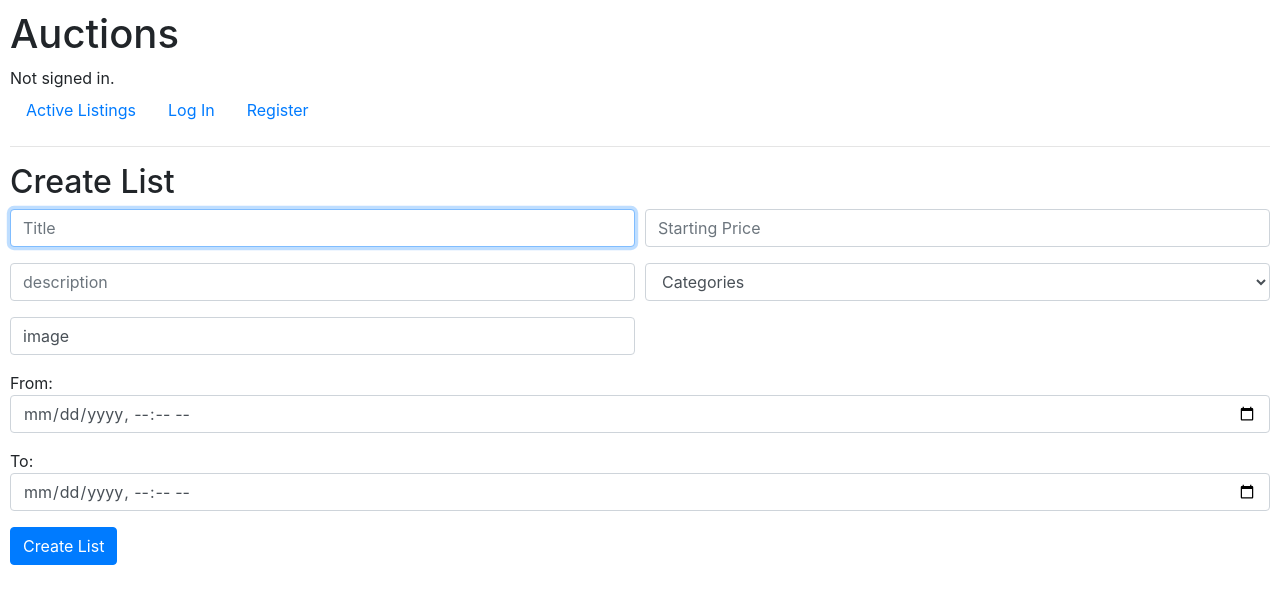
After one commit to abedashi/e-commerce, a Django app: page /createList in a window 1280 px wide. The commit adds this page. Shown: the top 604 px of the page. Run offline with Django 3.2, Linux system fonts and the light colour scheme; some libraries are stand-ins or nearby versions.

Commit message:
create List

```diff
--- a/commerce/auctions/static/auctions/styles.css
+++ b/commerce/auctions/static/auctions/styles.css
@@ -1,3 +1,17 @@
 body {
     padding: 10px;
 }
+.container-create-form {
+    display: flex;
+    gap: 10px;
+}
+.right {
+    display: flex;
+    flex-direction: column;
+    flex: 1;
+}
+.left {
+    display: flex;
+    flex-direction: column;
+    flex: 1;
+}
--- /dev/null
+++ b/commerce/auctions/templates/auctions/createList.html
@@ -0,0 +1,53 @@
+{% extends "auctions/layout.html" %}
+
+{% block title %}
+    Create List
+{% endblock %}
+
+{% block body %}
+    <h2>Create List</h2>
+
+    <form action="{% url 'createList' %}" method="post">
+        <div class="container-create-form">
+            {% csrf_token %}
+            <div class="left">
+                <div class="mb-3">
+                    <input type="text" class="form-control" value="{{ title }}" name="title" placeholder="Title" autocomplete="off" autofocus required>
+                </div>
+                <div class="mb-3">
+                    <input type="text" class="form-control" value="{{ description }}" name="description" placeholder="description" autocomplete="off" required>
+                </div>
+                <div class="mb-3">
+                    <input type="url" class="form-control" value="image" name="url" placeholder="Image URL" autocomplete="off" required>
+                </div>
+            </div>
+            <div class="right">
+                <div class="mb-3">
+                    <input type="number" class="form-control" value="startPrice" name="price" placeholder="Starting Price" autocomplete="off" required>
+                </div>
+                <div class="mb-3">
+                    <select class="form-control" name="categories" required>
+                        <option value="Categories">Categories</option>
+                        {% for category in CATEGORIES %}
+                            <option value="{{ category }}">{{ category }}</option>
+                        {% endfor %}
+                    </select>
+                </div>
+                <div class="mb-3">
+                    <p style="color: red">{% if message %} {{ message }} {% endif %}</p>
+                </div>
+            </div>
+        </div>
+        <div>
+            From:
+            <div class="mb-3">
+                <input type="datetime-local" class="form-control" value="{{ startBid }}" name="startBid" required>
+            </div>
+            To:
+            <div class="mb-3">
+                <input type="datetime-local" class="form-control" value="{{ endBid }}" name="endBid" required>
+            </div>
+        </div>
+        <input type="submit" class="btn btn-primary" value="Create List">
+    </form>
+{% endblock %}
--- a/commerce/auctions/templates/auctions/layout.html
+++ b/commerce/auctions/templates/auctions/layout.html
@@ -21,6 +21,15 @@
                 <a class="nav-link" href="{% url 'index' %}">Active Listings</a>
             </li>
             {% if user.is_authenticated %}
+                <li>
+                    <a class="nav-link">Categories</a>
+                </li>
+                <li>
+                    <a class="nav-link">Watchlist</a>
+                </li>
+                <li>
+                    <a class="nav-link" href="{% url 'createList' %}">Create Listing</a>
+                </li>
                 <li class="nav-item">
                     <a class="nav-link" href="{% url 'logout' %}">Log Out</a>
                 </li>
--- a/commerce/auctions/urls.py
+++ b/commerce/auctions/urls.py
@@ -6,5 +6,6 @@ urlpatterns = [
     path("", views.index, name="index"),
     path("login", views.login_view, name="login"),
     path("logout", views.logout_view, name="logout"),
-    path("register", views.register, name="register")
+    path("register", views.register, name="register"),
+    path("createList", views.createList, name="createList")
 ]
--- a/commerce/auctions/views.py
+++ b/commerce/auctions/views.py
@@ -1,11 +1,14 @@
+from unicodedata import category
+from attr import attrs
+from django import forms
 from django.contrib.auth import authenticate, login, logout
 from django.db import IntegrityError
 from django.http import HttpResponse, HttpResponseRedirect
+from django.contrib.auth.decorators import login_required
 from django.shortcuts import render
 from django.urls import reverse
 
-from .models import User
-
+from .models import User, Auction
 
 def index(request):
     return render(request, "auctions/index.html")
@@ -61,3 +64,53 @@ def register(request):
         return HttpResponseRedirect(reverse("index"))
     else:
         return render(request, "auctions/register.html")
+
+CATEGORIES = [
+            "Jewelry & Watches", "Furniture, Appliances & Equipment", "Video Games, Consoles & Accessories",
+            "Flowers, Greetings & Misc Gifts", "Event Tickets", "Computer Software", "Home & Garden",
+            "Music, Movies & videos", "Apparel & Accessories", "Total Digital Commerce", "Office Supplies",
+            "Consumer Packaged Goods", "Sport & Fitness", "Toys & Hobbies", "Consumer Electronics",
+            "Digital Content & Subscriptions", "Computers / Peripherals / PDAs", "Books & Magazines"
+        ]
+
+def createList(request):
+    if request.method == "POST":
+        title = request.POST["title"]
+        description = request.POST["description"]
+        image = request.POST["url"]
+        startPrice = request.POST["price"]
+        category = request.POST["categories"]
+        startBid = request.POST["startBid"]
+        endBid = request.POST["endBid"]
+
+        if not title or not description or not image or not startPrice or not startBid or not endBid:
+            return render(request, "auctions/createList.html")
+
+        if category == "Categories":
+            return render(request, "auctions/createList.html", {
+                "message": "Select a Category",
+                "CATEGORIES": CATEGORIES,
+                "title": title,
+                "description": description,
+                "image": image,
+                "startPrice": startPrice,
+                "category": category,
+                "startBid": startBid,
+                "endBid": endBid
+            })
+
+        auction = Auction.objects.create(
+            title=title,
+            description=description,
+            image=image,
+            price=startPrice,
+            category=category,
+            startBid=startBid,
+            endBid=endBid
+        )
+        auction.save()
+        return HttpResponseRedirect(reverse("createList"))
+
+    return render(request, "auctions/createList.html", {
+        "CATEGORIES": CATEGORIES
+    })
```
Also changed, not shown: commerce/auctions/models.py (+14 -1 lines), commerce/auctions/migrations/0001_initial.py (added), commerce/auctions/migrations/0002_auction.py (added), commerce/auctions/migrations/0003_alter_auction_created_at.py (added), commerce/auctions/migrations/__init__.py (added), commerce/db.sqlite3 (added).
